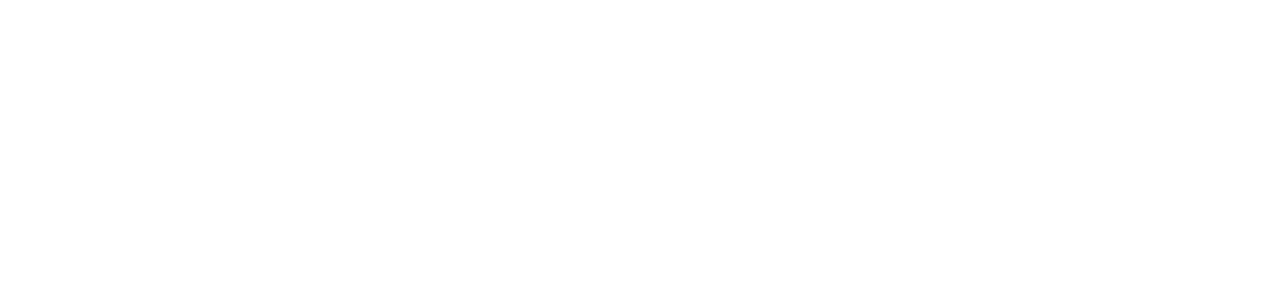
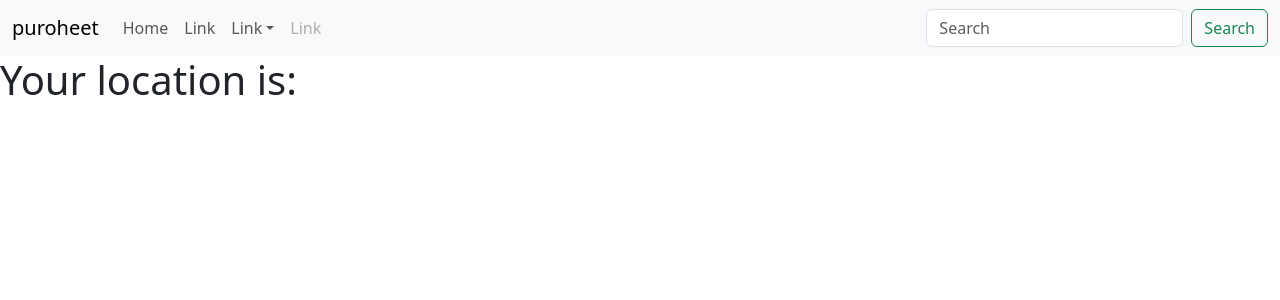
Before and after one commit to WaDuRaJ/puroheet, a React (Create React App) app: page / in a window 1280 px wide. Shown: the top 300 px of the page. Built offline with nearby package versions, Linux system fonts and the light colour scheme; no server answers.

Commit message:
changes_2

```diff
--- a/package.json
+++ b/package.json
@@ -6,7 +6,9 @@
     "@testing-library/jest-dom": "^5.17.0",
     "@testing-library/react": "^13.4.0",
     "@testing-library/user-event": "^13.5.0",
+    "bootstrap": "^5.3.3",
     "react": "^18.2.0",
+    "react-bootstrap": "^2.10.1",
     "react-dom": "^18.2.0",
     "react-scripts": "5.0.1",
     "web-vitals": "^2.1.4"
--- a/public/index.html
+++ b/public/index.html
@@ -24,7 +24,7 @@
       work correctly both with client-side routing and a non-root public URL.
       Learn how to configure a non-root public URL by running `npm run build`.
     -->
-    <title>React App</title>
+    <title>puroheet booking</title>
   </head>
   <body>
     <noscript>You need to enable JavaScript to run this app.</noscript>
--- a/src/App.js
+++ b/src/App.js
@@ -1,9 +1,15 @@
-
+import React from 'react'
+import 'bootstrap/dist/css/bootstrap.min.css';
+import NavScrollExample from './components/Navbar';
+import LocationPicker from './components/location';
 
 function App() {
-  <div>
-    <h1> bitch </h1>
-  </div>
+  return (
+    <div>
+      <NavScrollExample/>
+      <LocationPicker/>
+    </div>
+  )
 }
 
-export default App;
+export default App
--- a/src/components/Navbar.jsx
+++ b/src/components/Navbar.jsx
@@ -1,12 +1,51 @@
-import React from 'react'
+import Button from 'react-bootstrap/Button';
+import Container from 'react-bootstrap/Container';
+import Form from 'react-bootstrap/Form';
+import Nav from 'react-bootstrap/Nav';
+import Navbar from 'react-bootstrap/Navbar';
+import NavDropdown from 'react-bootstrap/NavDropdown';
 
-function Navbar() {
+function NavScrollExample() {
   return (
-    <div>
-      <h1>hoe</h1>
-      <h2>bitch</h2>
-    </div>
-  )
+    <Navbar expand="lg" className="bg-body-tertiary">
+      <Container fluid>
+        <Navbar.Brand href="#">puroheet</Navbar.Brand>
+        <Navbar.Toggle aria-controls="navbarScroll" />
+        <Navbar.Collapse id="navbarScroll">
+          <Nav
+            className="me-auto my-2 my-lg-0"
+            style={{ maxHeight: '100px' }}
+            navbarScroll
+          >
+            <Nav.Link href="#action1">Home</Nav.Link>
+            <Nav.Link href="#action2">Link</Nav.Link>
+            <NavDropdown title="Link" id="navbarScrollingDropdown">
+              <NavDropdown.Item href="#action3">Action</NavDropdown.Item>
+              <NavDropdown.Item href="#action4">
+                Another action
+              </NavDropdown.Item>
+              <NavDropdown.Divider />
+              <NavDropdown.Item href="#action5">
+                Something else here
+              </NavDropdown.Item>
+            </NavDropdown>
+            <Nav.Link href="#" disabled>
+              Link
+            </Nav.Link>
+          </Nav>
+          <Form className="d-flex">
+            <Form.Control
+              type="search"
+              placeholder="Search"
+              className="me-2"
+              aria-label="Search"
+            />
+            <Button variant="outline-success">Search</Button>
+          </Form>
+        </Navbar.Collapse>
+      </Container>
+    </Navbar>
+  );
 }
 
-export default Navbar
+export default NavScrollExample;
--- /dev/null
+++ b/src/components/location.jsx
@@ -0,0 +1,23 @@
+import React, { useState, useEffect } from "react";
+
+const LocationPicker = () => {
+  const [location, setLocation] = useState(null);
+
+  useEffect(() => {
+    navigator.geolocation.getCurrentPosition((position) => {
+      setLocation({
+        latitude: position.coords.latitude,
+        longitude: position.coords.longitude,
+      });
+    });
+  }, []);
+
+  return (
+    <div>
+      <h1>Your location is:</h1>
+      <p>{location && `${location.latitude}, ${location.longitude}`}</p>
+    </div>
+  );
+};
+
+export default LocationPicker;
```
Also changed, not shown: src/components/profile.jsx (deleted, +0 -34 lines), 1 other file (tests, documents, lock files or other folders).
